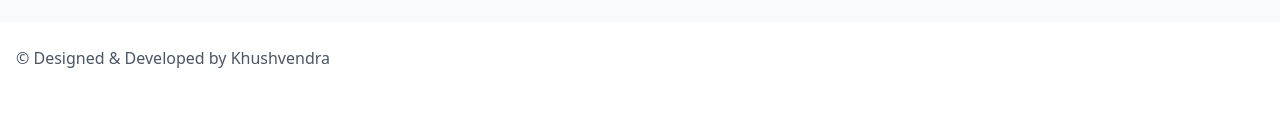
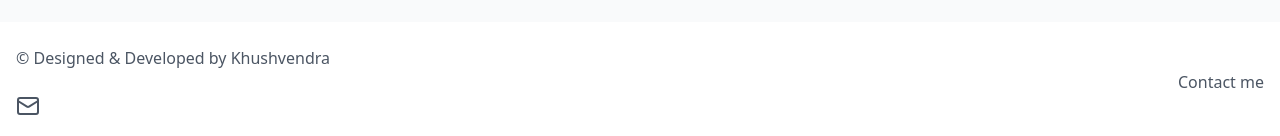
Before and after one commit to 0xkhush/0xkhush.github.io, a React (Vite) app: page / in a window 1280 px wide. Shown: the part 816-952 px from the top of the page. Before the commit the page ends 910 px from the top, so only its background shows below. Built offline with nearby package versions, Linux system fonts and the light colour scheme; the HTML template or start-up script is replaced by a standard one.

Commit message:
Re-deploying site

```diff
--- a/src/App.jsx
+++ b/src/App.jsx
@@ -135,6 +135,8 @@ function App() {
       <footer className="bg-white shadow-sm mt-12">
         <div className="container mx-auto px-4 py-6">
           <p className="text-left text-gray-600">© Designed & Developed by Khushvendra</p>
+          <p className="text-right text-gray-600">Contact me<a href="mailto:0xkhush@gmail.com" className="text-gray-600 hover:text-blue-600 transition-colors">
+          <Mail className="w-6 h-6" /></a></p>
         </div>
       </footer>
     </div>
```
Also changed, not shown: 5 other files (tests, documents, lock files or other folders).
